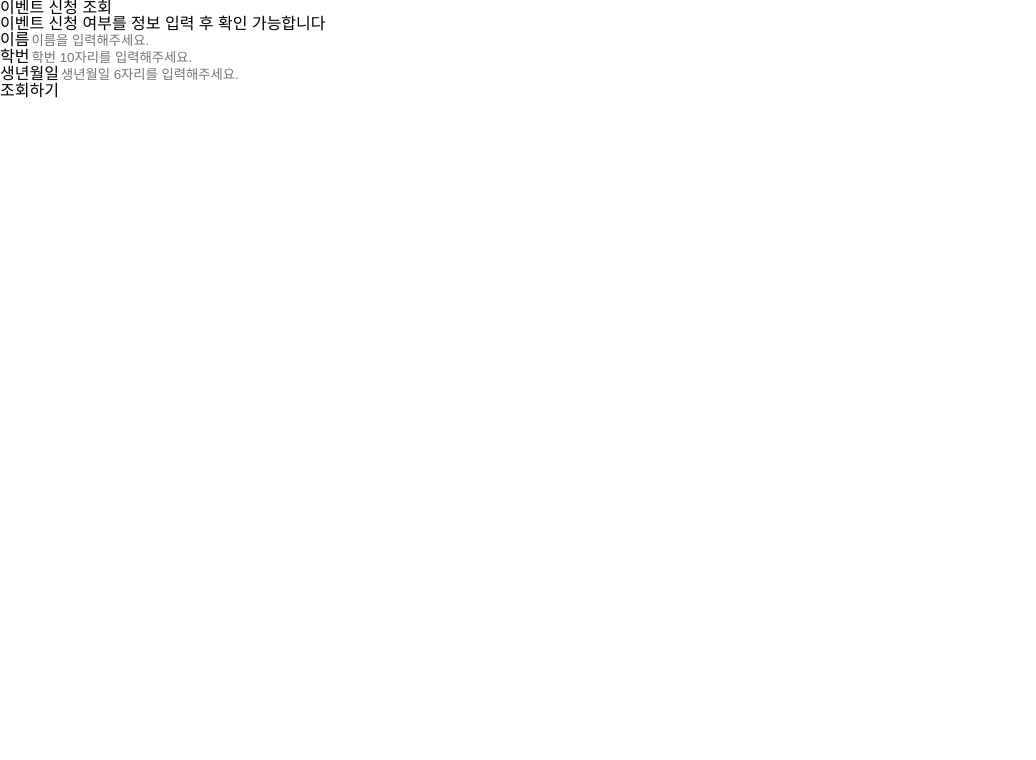
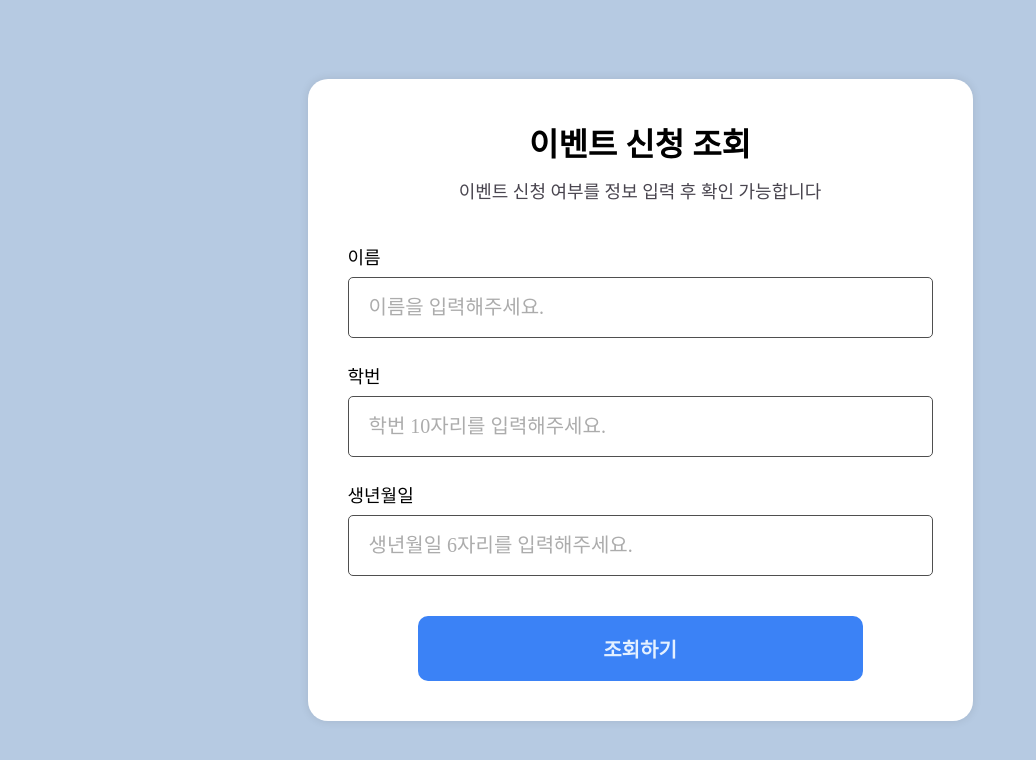
Before and after one commit to 26-1-HubSpace-FE/26-1_HubSpace_FE, a React (Vite) app: page /search in a window 1280 px wide. Shown: the top 760 px of the page, without its empty margins (0-1036 px from the left). Built offline with nearby package versions, Linux system fonts and the light colour scheme.

Commit message:
design: 사용자 상세 조회 페이지 스타일 적용

```diff
--- a/src/pages/userDetailPage/entry/UserDetailPage.css
+++ b/src/pages/userDetailPage/entry/UserDetailPage.css
@@ -0,0 +1,139 @@
+/* 전체 배경 컨테이너 */
+.user-detail {
+  width: 100%;
+  min-height: 100vh;
+  background-color: #b6cae2;
+
+  /* 중앙 배치 */
+  display: flex;
+  justify-content: center;
+  align-items: center;
+  padding: 20px;
+
+  /* 화면 전체 채움 (가로 스크롤 방지) */
+  position: absolute;
+  top: 0;
+  left: 0;
+  right: 0;
+  bottom: 0;
+}
+
+/* 중앙 흰색 카드 */
+.user-detail__card {
+  width: 100%;
+  max-width: 665px;
+  border-radius: 20px;
+  background: #fff;
+  box-shadow: 0 0 10px 0 rgba(0, 0, 0, 0.1);
+
+  padding: 40px;
+  box-sizing: border-box;
+}
+
+/* 페이지 제목 */
+.user-detail__title {
+  color: #000;
+  font-family: Pretendard;
+  font-size: 32px;
+  font-style: normal;
+  font-weight: 600;
+  line-height: normal;
+  text-align: center;
+
+  margin-bottom: 12px;
+}
+
+/* 설명 텍스트 */
+.user-detail__description {
+  color: #49454f;
+  font-family: Pretendard;
+  font-size: 18px;
+  font-style: normal;
+  font-weight: 300;
+  line-height: normal;
+
+  text-align: center;
+  margin-bottom: 40px;
+}
+
+/* 폼 전체 컨테이너 */
+.user-detail__form {
+  display: flex;
+  flex-direction: column;
+  gap: 24px;
+}
+
+/* 입력 필드 그룹 */
+.user-detail__field {
+  display: flex;
+  flex-direction: column;
+  gap: 8px;
+}
+
+/* 라벨 스타일 */
+.user-detail__label {
+  color: #000;
+  font-family: Pretendard;
+  font-size: 18px;
+  font-style: normal;
+  font-weight: 400;
+  line-height: normal;
+}
+
+/* 입력 필드 스타일 */
+.user-detail__input {
+  color: #acacac;
+  font-family: Pretendard;
+  font-size: 20px;
+  font-style: normal;
+  font-weight: 400;
+  line-height: normal;
+
+  border-radius: 5px;
+  border: 1px solid #4f4f4f;
+  padding: 18px 20px;
+
+  width: 100%;
+  box-sizing: border-box;
+}
+
+/* 입력 필드 클릭 시 */
+.user-detail__input:focus {
+  outline: none;
+  border-color: #acacac;
+}
+
+/* placeholder 스타일 */
+.user-detail__input::placeholder {
+  color: #acacac;
+}
+
+/* 조회하기 버튼 */
+.user-detail__button {
+  color: #e4f0ff;
+  font-family: 'NEXON Lv2 Gothic';
+  font-size: 20px;
+  font-style: normal;
+  font-weight: 700;
+  line-height: normal;
+
+  border-radius: 10px;
+  background: #3b82f6;
+  display: flex;
+  width: 445px;
+  height: 65px;
+  padding: 16px 22px;
+  justify-content: center;
+  align-items: center;
+  gap: 10px;
+
+  border: none;
+  margin: 16px auto 0;
+
+  transition: background-color 0.2s;
+}
+
+/* 버튼 클릭 시 */
+.user-detail__button:active {
+  background-color: #e4f0ff;
+}
```
